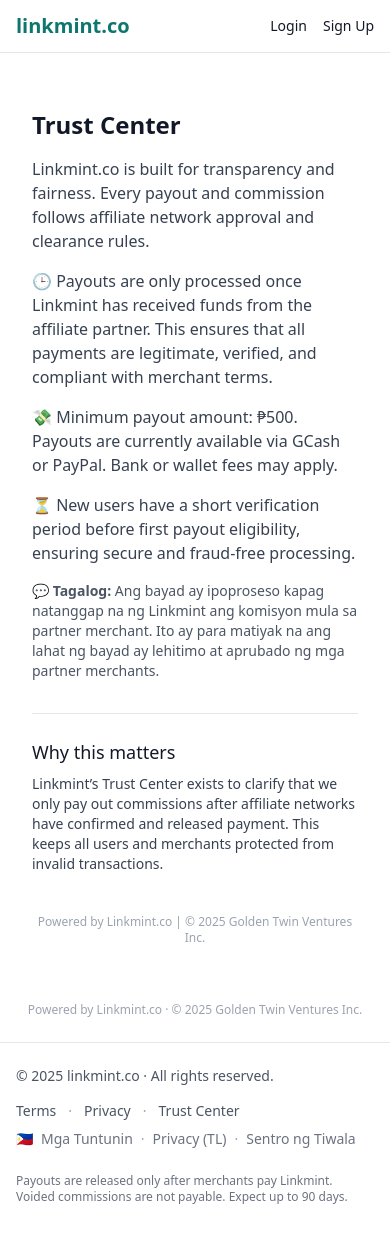
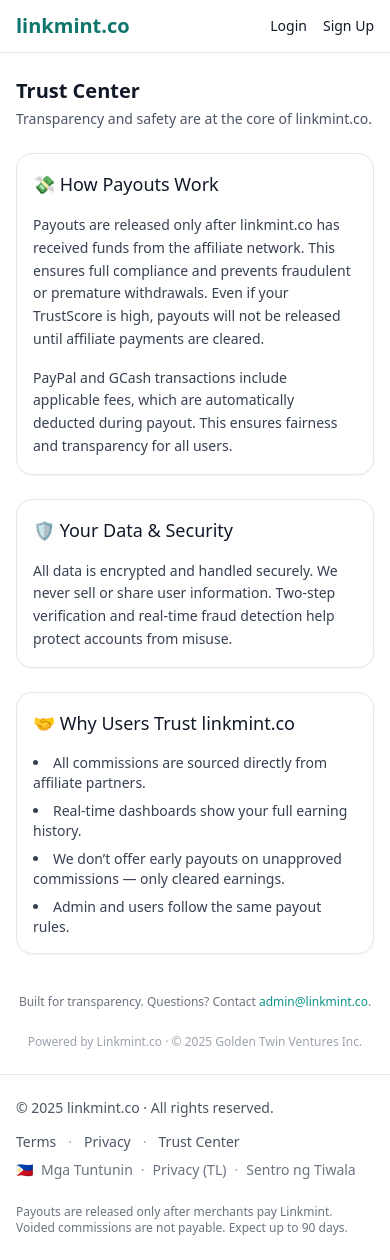
Before and after one commit to begintolern/Linkmint, a Next.js app: page /dashboard/trust-center in a window 390 px wide. Before the commit the page ends 1229 px from the top, so only its background shows below. Built offline with nearby package versions, Linux system fonts and the light colour scheme; no server answers.

Commit message:
polish: mobile readability improvements for Trust Center

```diff
--- a/app/dashboard/trust-center/page.tsx
+++ b/app/dashboard/trust-center/page.tsx
@@ -4,37 +4,69 @@ export const fetchCache = "force-no-store";
 
 export default function TrustCenterPage() {
   return (
-    <div className="max-w-3xl mx-auto py-8 px-4">
-      <h1 className="text-2xl font-semibold mb-4">Trust Center</h1>
-      <p className="text-gray-700 mb-4">
-        Linkmint.co is built for transparency and fairness. Every payout and commission follows affiliate network approval and clearance rules.
-      </p>
-      <p className="text-gray-700 mb-4">
-        🕒 Payouts are only processed once Linkmint has received funds from the affiliate partner. This ensures that all payments are legitimate, verified, and compliant with merchant terms.
-      </p>
-      <p className="text-gray-700 mb-4">
-        💸 Minimum payout amount: ₱500. Payouts are currently available via GCash or PayPal. Bank or wallet fees may apply.
-      </p>
-      <p className="text-gray-700 mb-4">
-        ⏳ New users have a short verification period before first payout eligibility, ensuring secure and fraud-free processing.
-      </p>
+    <div className="max-w-3xl mx-auto space-y-6 sm:space-y-8">
+      <header className="space-y-1 sm:space-y-2">
+        <h1 className="text-xl sm:text-2xl font-semibold text-gray-900">
+          Trust Center
+        </h1>
+        <p className="text-sm sm:text-base text-gray-600">
+          Transparency and safety are at the core of linkmint.co.
+        </p>
+      </header>
 
-      <p className="text-sm text-gray-600 mt-2">
-        💬 <strong>Tagalog:</strong> Ang bayad ay ipoproseso kapag natanggap na ng Linkmint ang komisyon mula sa partner merchant.
-        Ito ay para matiyak na ang lahat ng bayad ay lehitimo at aprubado ng mga partner merchants.
-      </p>
+      <section className="rounded-2xl border border-gray-200 bg-white p-4 sm:p-6 shadow-sm space-y-4 sm:space-y-5">
+        <h2 className="text-lg sm:text-xl font-medium text-gray-900">
+          💸 How Payouts Work
+        </h2>
+        <p className="text-sm sm:text-base text-gray-700 leading-relaxed">
+          Payouts are released only after linkmint.co has received funds from
+          the affiliate network. This ensures full compliance and prevents
+          fraudulent or premature withdrawals. Even if your TrustScore is high,
+          payouts will not be released until affiliate payments are cleared.
+        </p>
+        <p className="text-sm sm:text-base text-gray-700 leading-relaxed">
+          PayPal and GCash transactions include applicable fees, which are
+          automatically deducted during payout. This ensures fairness and
+          transparency for all users.
+        </p>
+      </section>
 
-      <div className="mt-8 border-t pt-6">
-        <h2 className="text-lg font-medium mb-2">Why this matters</h2>
-        <p className="text-gray-700 text-sm">
-          Linkmint’s Trust Center exists to clarify that we only pay out commissions after affiliate networks have confirmed and released payment.
-          This keeps all users and merchants protected from invalid transactions.
+      <section className="rounded-2xl border border-gray-200 bg-white p-4 sm:p-6 shadow-sm space-y-4 sm:space-y-5">
+        <h2 className="text-lg sm:text-xl font-medium text-gray-900">
+          🛡️ Your Data & Security
+        </h2>
+        <p className="text-sm sm:text-base text-gray-700 leading-relaxed">
+          All data is encrypted and handled securely. We never sell or share
+          user information. Two-step verification and real-time fraud detection
+          help protect accounts from misuse.
         </p>
-      </div>
+      </section>
 
-      <p className="text-center text-xs text-gray-400 mt-10">
-        Powered by Linkmint.co | © 2025 Golden Twin Ventures Inc.
-      </p>
+      <section className="rounded-2xl border border-gray-200 bg-white p-4 sm:p-6 shadow-sm space-y-4 sm:space-y-5">
+        <h2 className="text-lg sm:text-xl font-medium text-gray-900">
+          🤝 Why Users Trust linkmint.co
+        </h2>
+        <ul className="list-disc list-inside text-sm sm:text-base text-gray-700 space-y-2">
+          <li>All commissions are sourced directly from affiliate partners.</li>
+          <li>Real-time dashboards show your full earning history.</li>
+          <li>
+            We don’t offer early payouts on unapproved commissions — only cleared
+            earnings.
+          </li>
+          <li>Admin and users follow the same payout rules.</li>
+        </ul>
+      </section>
+
+      <footer className="pt-4 text-xs sm:text-sm text-center text-gray-500">
+        Built for transparency. Questions? Contact{" "}
+        <a
+          href="mailto:admin@linkmint.co"
+          className="text-teal-600 hover:underline"
+        >
+          admin@linkmint.co
+        </a>
+        .
+      </footer>
     </div>
   );
 }
```
